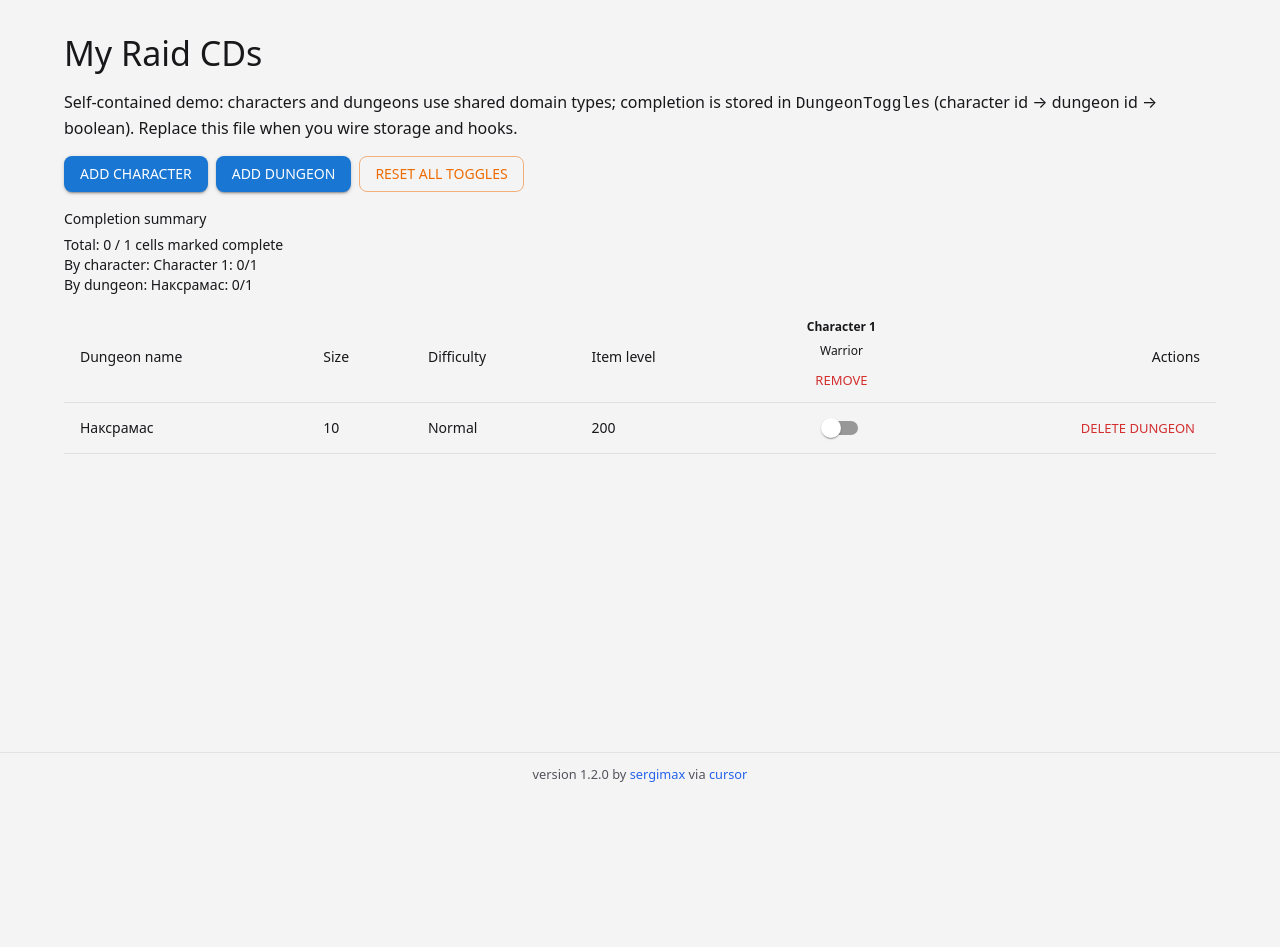
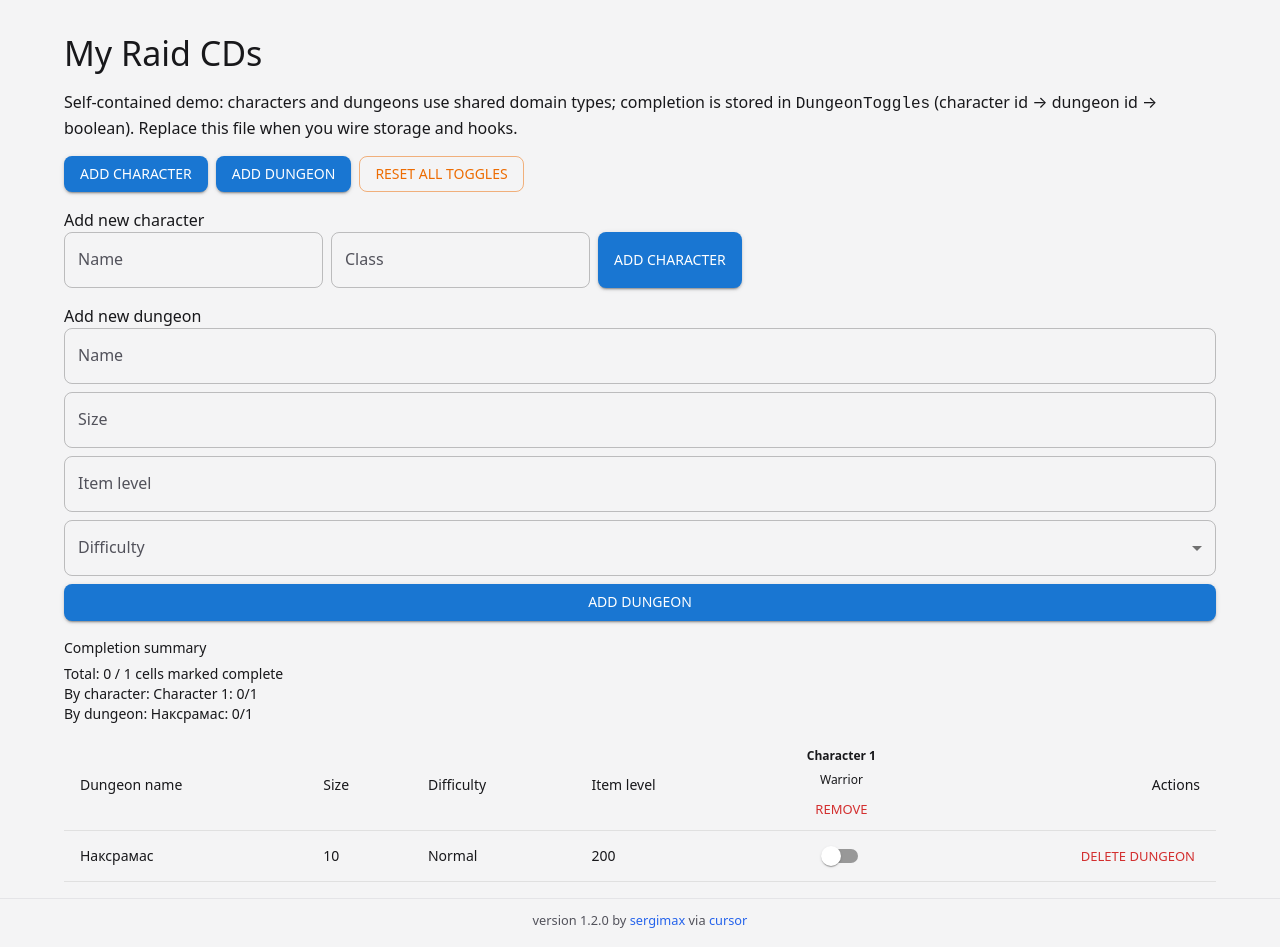
Before and after one commit to sergimax/my-raid-cds, a React (Vite) app: page / in a window 1280 px wide. Before the commit the page ends 800 px from the top, so only its background shows below. Built offline with nearby package versions, Linux system fonts and the light colour scheme.

Commit message:
feat(App): add form controls for character and dungeon creation with validation placeholders

```diff
--- a/src/App.tsx
+++ b/src/App.tsx
@@ -1,9 +1,14 @@
 import { AppFooter } from "./components/index.ts";
 import "./App.css";
 import {
+  Alert,
   Box,
   Button,
   Container,
+  FormControl,
+  InputLabel,
+  MenuItem,
+  Select,
   Stack,
   Switch,
   Table,
@@ -12,6 +17,7 @@ import {
   TableContainer,
   TableHead,
   TableRow,
+  TextField,
   Typography,
 } from "@mui/material";
 import { useCallback, useMemo, useState } from "react";
@@ -201,38 +207,105 @@ function App() {
             My Raid CDs
           </Typography>
           <Typography color="text.secondary" variant="body1">
-            Self-contained demo: characters and dungeons use shared domain types;
-            completion is stored in <code>DungeonToggles</code> (character id →
-            dungeon id → boolean). Replace this file when you wire storage and
-            hooks.
+            Self-contained demo: characters and dungeons use shared domain
+            types; completion is stored in <code>DungeonToggles</code>{" "}
+            (character id → dungeon id → boolean). Replace this file when you
+            wire storage and hooks.
           </Typography>
 
           <Stack direction="row" spacing={1} sx={{ flexWrap: "wrap" }}>
-            <Button variant="contained" color="primary" onClick={handleAddCharacter}>
+            <Button
+              variant="contained"
+              color="primary"
+              onClick={handleAddCharacter}
+            >
               Add character
             </Button>
-            <Button variant="contained" color="primary" onClick={handleAddDungeon}>
+            <Button
+              variant="contained"
+              color="primary"
+              onClick={handleAddDungeon}
+            >
               Add dungeon
             </Button>
-            <Button variant="outlined" color="warning" onClick={handleResetAllToggles}>
+            <Button
+              variant="outlined"
+              color="warning"
+              onClick={handleResetAllToggles}
+            >
               Reset all toggles
             </Button>
           </Stack>
+
+          <Box>
+            <Typography>Add new character</Typography>
+            <Stack spacing={1}>
+              <FormControl>
+                <Stack spacing={1} direction="row">
+                  <TextField label="Name" name="name" />
+                  <TextField label="Class" name="class" />
+                  <Button variant="contained" color="primary" type="submit">
+                    Add character
+                  </Button>
+                </Stack>
+              </FormControl>
+              {/* TODO ошибки создания персонажа */}
+              {/* {true && (
+                <Alert severity="error">
+                  Ошибка создания персонажа: {false}
+                </Alert>
+              )} */}
+            </Stack>
+          </Box>
+
+          <Box>
+            <Typography>Add new dungeon</Typography>
+            <Stack spacing={1}>
+              <FormControl>
+                <Stack spacing={1}>
+                  <TextField label="Name" name="name" />
+                  <TextField label="Size" name="size" />
+                  <TextField label="Item level" name="itemLevel" />
+                  <FormControl>
+                    <InputLabel id="difficulty-label">Difficulty</InputLabel>
+                    <Select
+                      label="Difficulty"
+                      name="difficulty"
+                      labelId="difficulty-label"
+                    >
+                      <MenuItem value="Normal">Normal</MenuItem>
+                      <MenuItem value="Heroic">Heroic</MenuItem>
+                    </Select>
+                  </FormControl>
+                  <Button variant="contained" color="primary" type="submit">
+                    Add dungeon
+                  </Button>
+                </Stack>
+              </FormControl>
+
+              {/* TODO ошибки создания подземелья */}
+              {/* {true && (
+                <Alert severity="error">
+                  Ошибка создания подземелья: {false}
+                </Alert>
+              )} */}
+            </Stack>
+          </Box>
 
           <Box>
             <Typography variant="subtitle2" gutterBottom>
               Completion summary
             </Typography>
             <Typography variant="body2" color="text.secondary">
-              Total: {completionSummary.totalCompleted} / {completionSummary.totalCells}{" "}
-              cells marked complete
+              Total: {completionSummary.totalCompleted} /{" "}
+              {completionSummary.totalCells} cells marked complete
             </Typography>
             <Typography variant="body2" color="text.secondary">
               By character:{" "}
               {completionSummary.perCharacter
                 .map(
                   ({ character, completedCount }) =>
-                    `${character.name}: ${completedCount}/${dungeons.length}`
+                    `${character.name}: ${completedCount}/${dungeons.length}`,
                 )
                 .join(" · ") || "—"}
             </Typography>
@@ -241,7 +314,7 @@ function App() {
               {completionSummary.perDungeon
                 .map(
                   ({ dungeon, completedCount }) =>
-                    `${dungeon.name}: ${completedCount}/${characters.length}`
+                    `${dungeon.name}: ${completedCount}/${characters.length}`,
                 )
                 .join(" · ") || "—"}
             </Typography>
```
